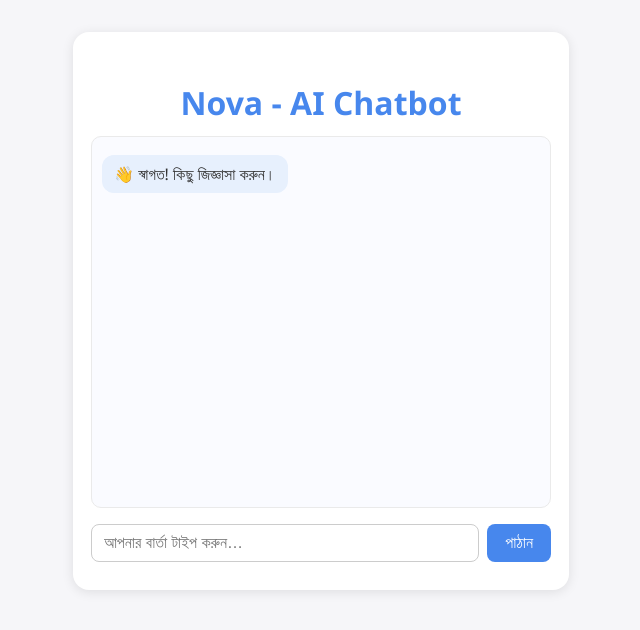
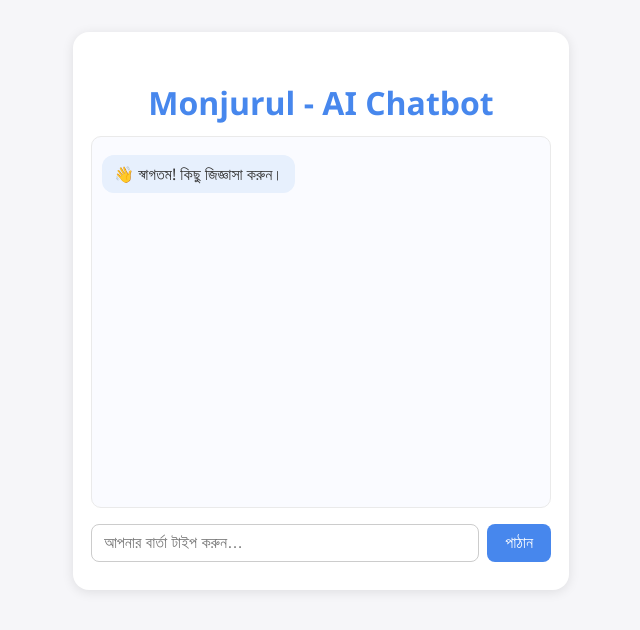
Before and after one commit to economist-bd/nova.oi, a plain HTML site: page index.html in a window 1280 px wide. Shown: the whole page, without its empty margins (319-959 px from the left). Drawn offline with Linux system fonts and the light colour scheme.

Commit message:
Update index.html

```diff
--- a/index.html
+++ b/index.html
@@ -92,9 +92,9 @@
 </head>
 <body>
   <div class="container">
-    <h1>Nova - AI Chatbot</h1>
+    <h1>Monjurul - AI Chatbot</h1>
     <div class="chatbox" id="chatbox">
-      <div class="message">👋 স্বাগত! কিছু জিজ্ঞাসা করুন।</div>
+      <div class="message">👋 স্বাগতম! কিছু জিজ্ঞাসা করুন।</div>
     </div>
     <form id="chatForm" class="chat-input-row" autocomplete="off">
       <input type="text" id="chatInput" placeholder="আপনার বার্তা টাইপ করুন…" required>
```
